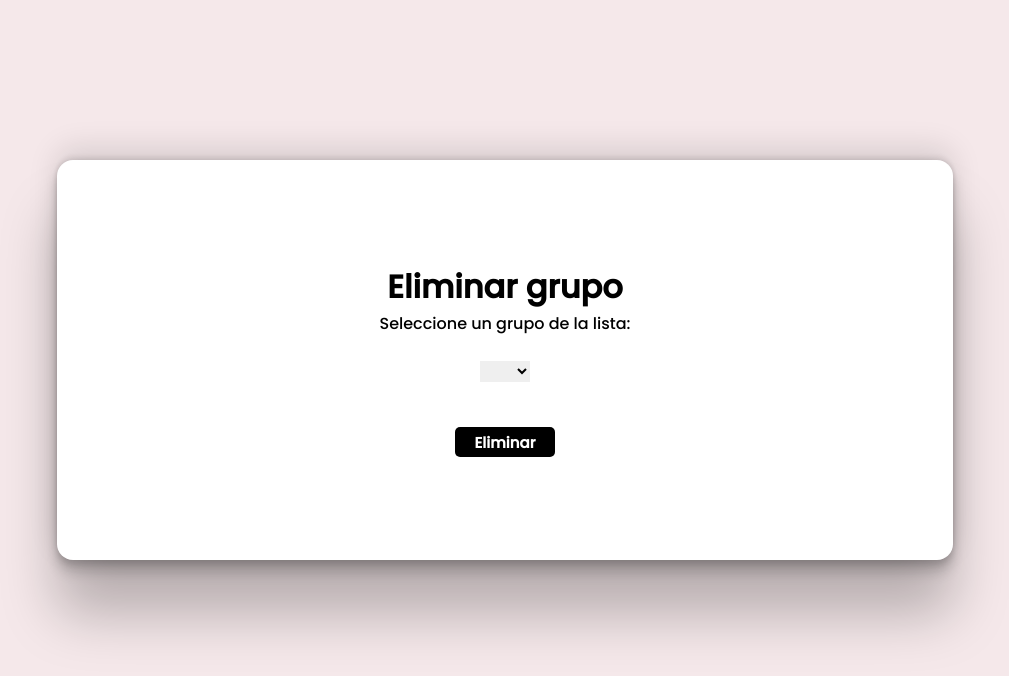
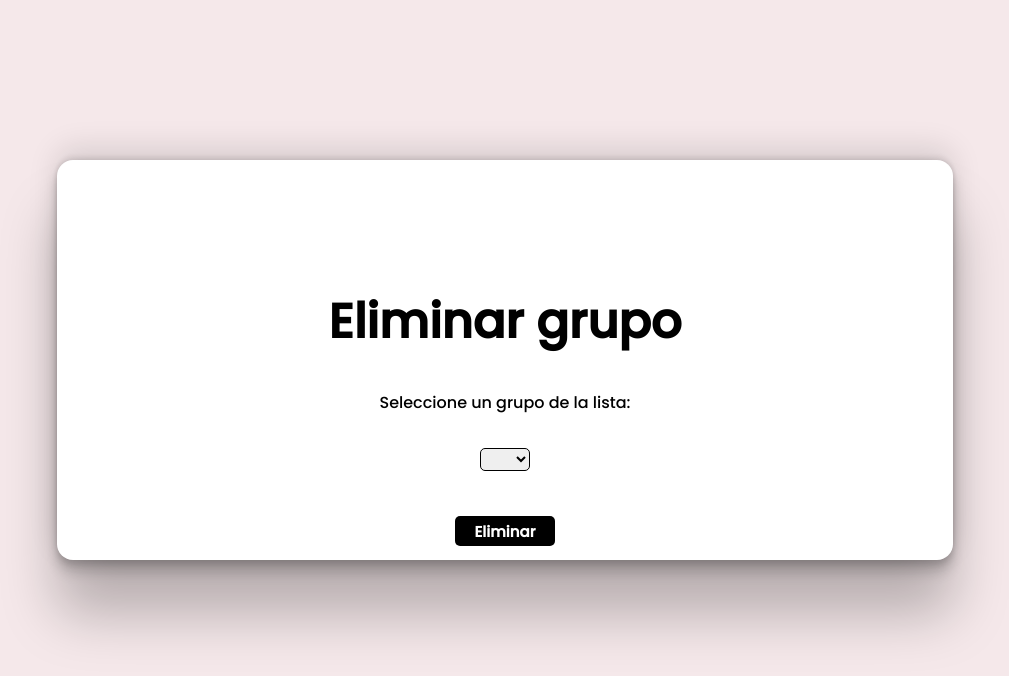
Before and after one commit to SantiagoPintos/registro-uso-esi, a website with bundled scripts: page src/groupManager/deleteGroup/deleteGroup.html in a window 1280 px wide. Shown: the whole page, without its empty margins (135-1144 px from the left). Built offline with nearby package versions, Linux system fonts and the light colour scheme.

Commit message:
Improve UI
Signed-off-by: Santiago Pintos <spintos@outlook.es>

```diff
--- a/src/groupManager/deleteGroup/styles.css
+++ b/src/groupManager/deleteGroup/styles.css
@@ -17,6 +17,7 @@ body{
 
 #container{
     margin: 10rem auto 0 auto;
+    text-align: center;
     display: flex;
     flex-direction: column;
     align-items: center;
@@ -28,6 +29,16 @@ body{
     border-radius: 1rem;
     background-color: white;
     box-shadow: rgba(0, 0, 0, 0.25) 0px 54px 55px, rgba(0, 0, 0, 0.12) 0px -12px 30px, rgba(0, 0, 0, 0.12) 0px 4px 6px, rgba(0, 0, 0, 0.17) 0px 12px 13px, rgba(0, 0, 0, 0.09) 0px -3px 5px;
+    padding-top: 5rem;
+}
+
+#container h1{
+    padding: 2rem;
+    font-size: 3rem;
+}
+
+#container label {
+    padding-bottom: 0.5rem;
 }
 
 #container input[type="button"]{
@@ -45,6 +56,8 @@ body{
 
 #container select{
     min-width: 50px;
+    border: 1px solid black;
+    border-radius: 5px;
 }
 
 p{
```
